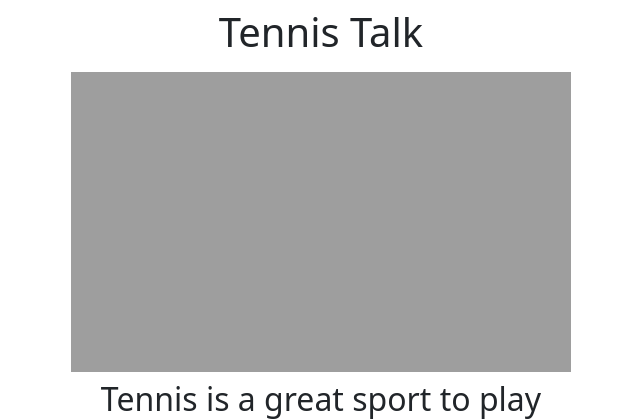
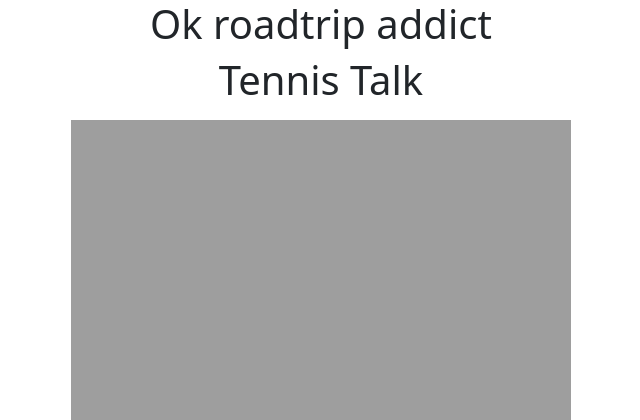
Before and after one commit to Munki07/TennisTalk, a Flask app: page / in a window 1280 px wide. Shown: the top 420 px of the page, without its empty margins (319-959 px from the left). Run offline with Flask 3, Linux system fonts and the light colour scheme.

Commit message:
Little change

```diff
--- a/templates/home.html
+++ b/templates/home.html
@@ -17,6 +17,7 @@
 
 <body>
     <div class="container text-center">
+        <h1>Ok roadtrip addict</h1>
         <h1 class="mt-2">{{website_name}}</h1>
         <img src="http://127.0.0.1:5000/static/tennis.jpg" width="500" height="300" class="center mt-2 mb-2">
         <h2 style="margin-bottom:10px">Tennis is a great sport to play</h2>
```
